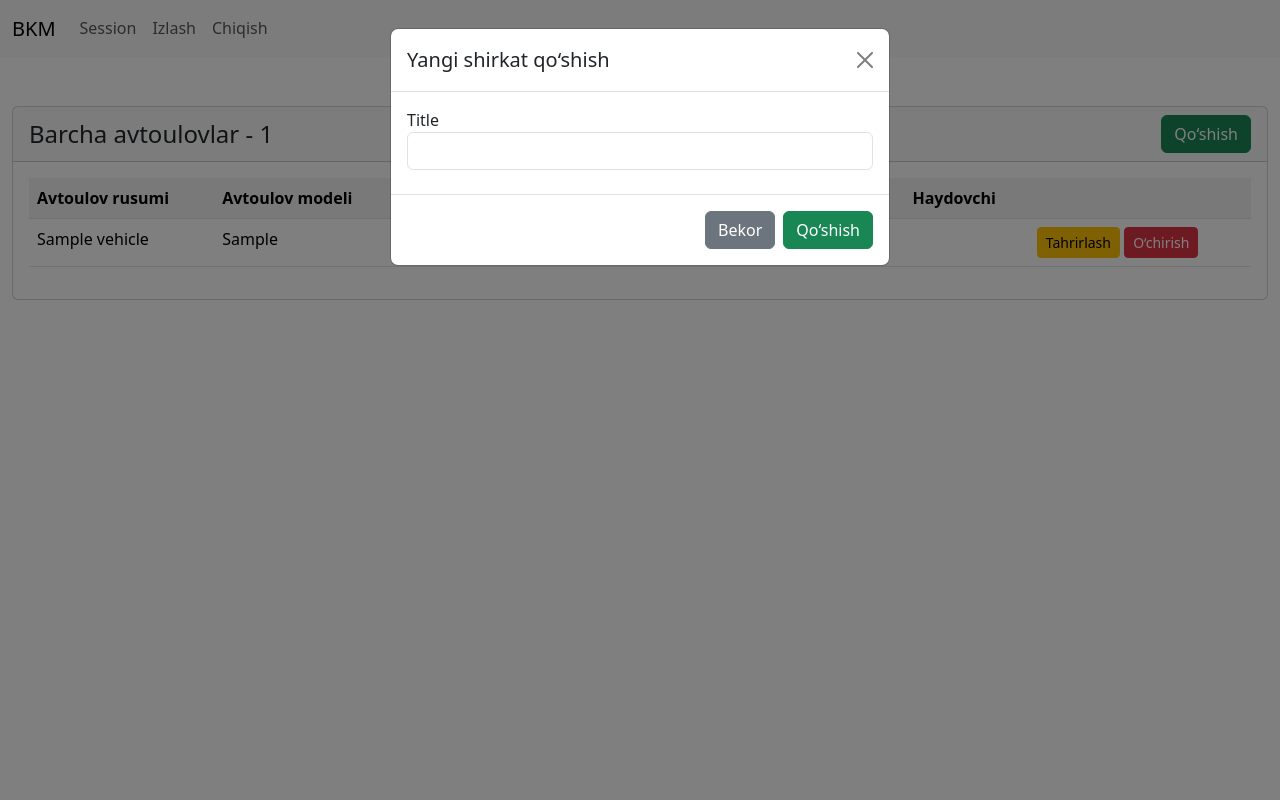
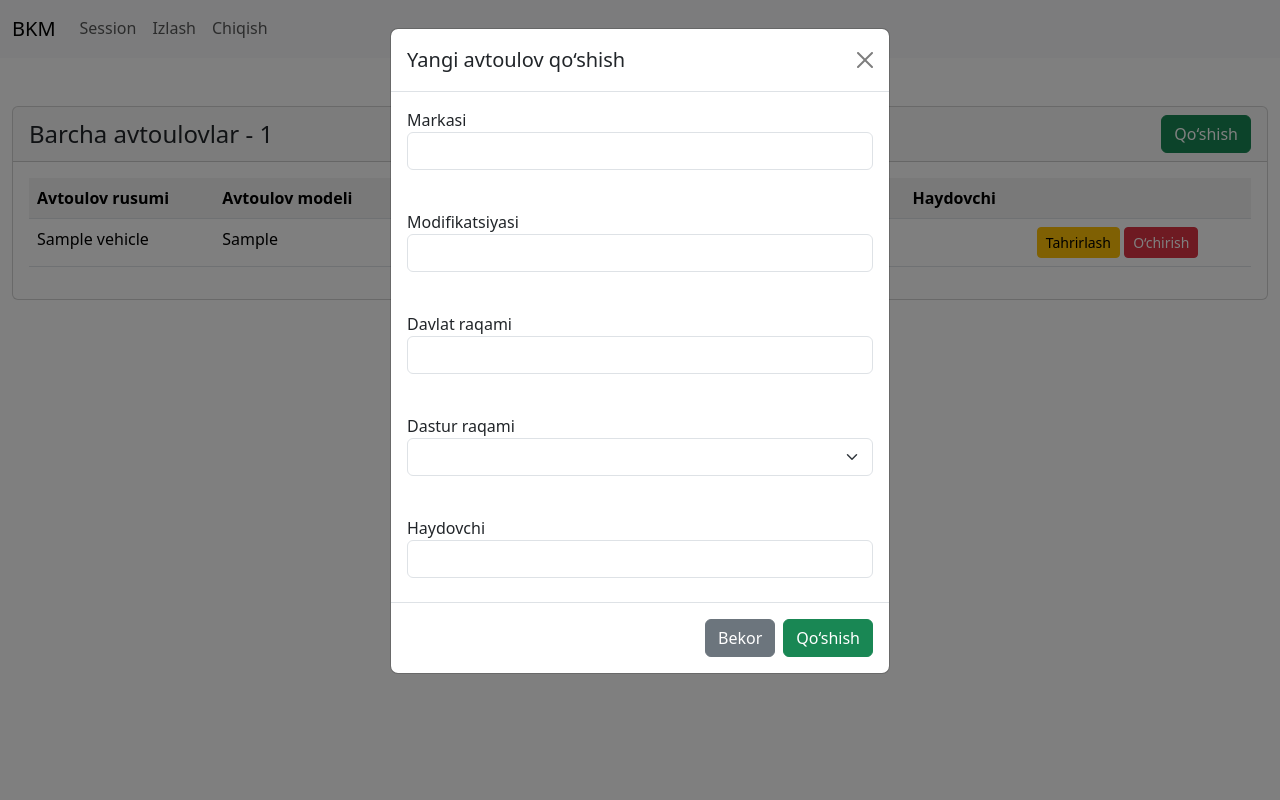
Before and after one commit to Jamshid1986/bkm_dastur, a Django app: page /vehicle/ in a window 1280 px wide, after a click on "Qo‘shish". Run offline with Django 4.2, Linux system fonts and the light colour scheme; a user stored in the database is signed in; tables that the repository leaves empty hold one stand-in row (values such as "Sample post"); lists and menus that the app fills with data are empty; parts of the project's set-up code (start-up, migrations or seed data) failed here and were passed over.

Commit message:
Vehicle creating feature added on frontend

```diff
--- a/templates/control/vehicle.html
+++ b/templates/control/vehicle.html
@@ -42,15 +42,31 @@
     <div class="modal" id="modal-C" tabindex="-1">
         <div class="modal-dialog">
           <div class="modal-content">
-            <form action="{% url 'control_company_create'%}" method="POST">
+            <form action="" method="POST">
                 {% csrf_token %}
                 <div class="modal-header">
-                    <h5 class="modal-title">Yangi shirkat qo‘shish</h5>
+                    <h5 class="modal-title">Yangi avtoulov qo‘shish</h5>
                     <button type="button" class="btn-close" data-bs-dismiss="modal" aria-label="Close"></button>
                   </div>
                   <div class="modal-body">
-                    <label for="">Title</label>
+                    <label for="">Markasi</label>
                     <input type="text" class="form-control mb-2" required name="title">
+                  </div>
+                  <div class="modal-body">
+                    <label for="">Modifikatsiyasi</label>
+                    <input type="text" class="form-control mb-2" required name="title">
+                  </div>
+                  <div class="modal-body">
+                    <label for="">Davlat raqami</label>
+                    <input type="text" class="form-control mb-2" required name="title">
+                  </div>
+                  <div class="modal-body">
+                    <label for="">Dastur raqami</label>
+                    <select type="text" class="form-select mb-2" required name="title"></select>
+                  </div>
+                  <div class="modal-body">
+                    <label for="">Haydovchi</label>
+                    <select type="text" class="form-control mb-2" required name="title"></select>
                   </div>
                   <div class="modal-footer">
                     <button type="button" class="btn btn-secondary" data-bs-dismiss="modal">Bekor</button>
```
